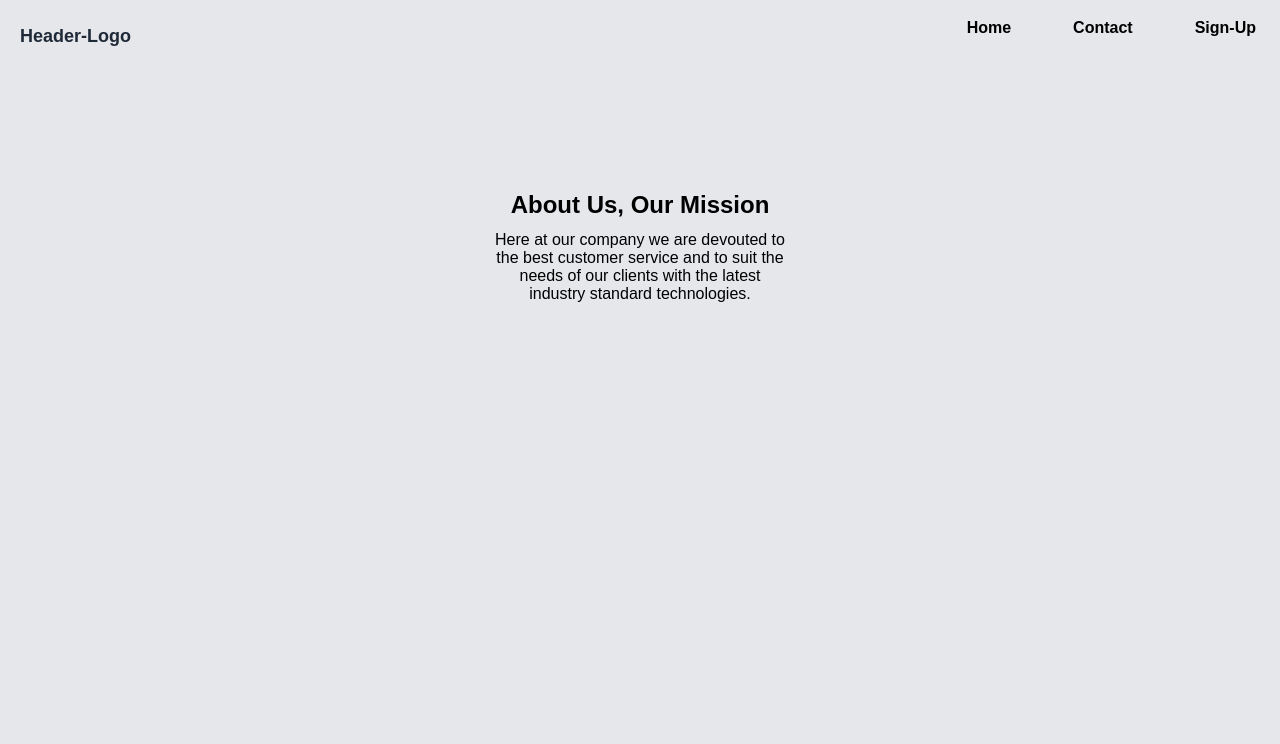
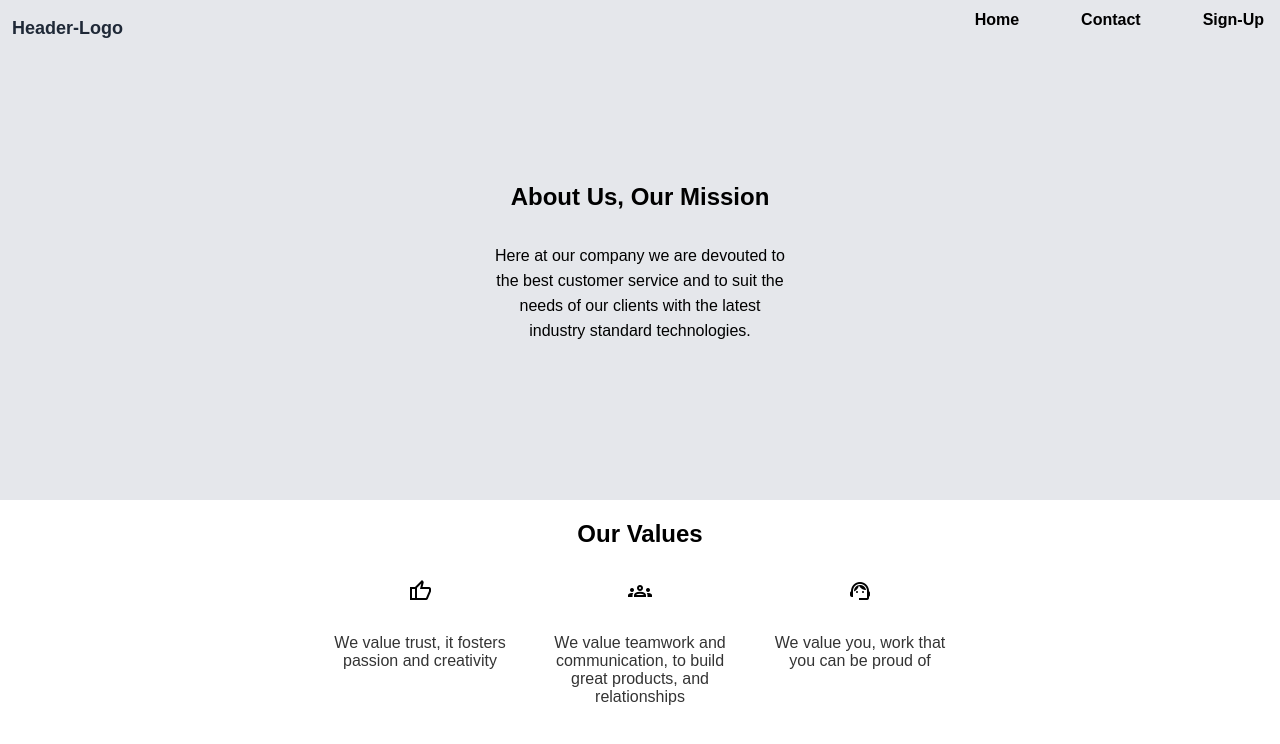
Before and after one commit to MartinDang485/ProjectLandingPage, a website: page about.html in a window 1280 px wide. Drawn offline with nearby package versions, Linux system fonts and the light colour scheme.

Commit message:
Finished about, will style the contact, and sign up page, and work on node js to let user do post requests, such as signing up, and sending contact information, in the contact page, and sign up page, will put that info into a database in the future when i know how

```diff
--- a/about.css
+++ b/about.css
@@ -1,6 +1,11 @@
 body {
+    font-family: "Hero Main text", sans-serif;
+    margin: 0;
+}
+
+.main-section-one {
     background-color: #E5E7EB;
-    font-family: "Hero Main text", sans-serif;
+    height: 500px;
 }
 
 .header-top {
@@ -59,11 +64,12 @@ body {
     }
 }
 
-.body {
+.section {
     display: flex;
+    flex-direction: column;
     justify-content: center;
     align-items: center;
-    flex-direction: column;
+    gap: 20px;
 }
 
 .headtitle {
@@ -76,4 +82,40 @@ body {
     text-align: center;
     animation: slideInLeft 3s;
     animation-fill-mode: forwards;
+    line-height: 25px;
 }
+
+.main-section-two {
+    margin: 0;
+}
+
+#values-title {
+    display: flex;
+    justify-content: center;
+}
+
+.values {
+    display: flex;
+    justify-content: center;
+    gap: 20px;
+}
+
+.values p {
+    width: 200px;
+    text-align: center;
+    font-size: 16px;
+    opacity: .8;
+}
+
+.values-section-one, .values-section-two, .values-section-three {
+    display: flex;
+    flex-direction: column;
+    align-items: center;
+}
+
+.values button {
+    height: 50px;
+    width: 50px;
+    background-color: white;
+    border: none;
+}
--- a/about.html
+++ b/about.html
@@ -5,8 +5,13 @@
     <meta name="viewport" content="width=device-width, initial-scale=1.0">
     <title>About</title>
     <link rel="stylesheet" href="about.css">
+
+    <link rel="stylesheet" href="https://fonts.googleapis.com/css2?family=Material+Symbols+Outlined:opsz,wght,FILL,GRAD@24,400,0,0" />
+    <link rel="stylesheet" href="https://fonts.googleapis.com/css2?family=Material+Symbols+Outlined:opsz,wght,FILL,GRAD@24,400,0,0" />
+    <link rel="stylesheet" href="https://fonts.googleapis.com/css2?family=Material+Symbols+Outlined:opsz,wght,FILL,GRAD@24,400,0,0" />
 </head>
 <body>
+    <div class="main-section-one">
         <div class="header-top">
             <div class="logo">
                 <h3 class="header-logo">Header-Logo</h3>
@@ -17,7 +22,7 @@
                 <a href="/signup"><button>Sign-Up</button></a>
             </div>
         </div>
-    <div class="body">
+        <div class="section">
             <h2 class="headtitle">About Us, Our Mission</h2>
             <div class="body-quote">
                 <p class="quote">Here at our company we are devouted to the best customer service
@@ -26,8 +31,24 @@
                 </p>
             </div>
         </div>
+    </div>
 
-
-
+    <div class="main-section-two">
+        <h2 id="values-title">Our Values</h2>
+        <div class="values">
+            <div class="values-section-one">
+                <button id="thumbs-up"><span class="material-symbols-outlined">thumb_up</span></button>
+                <p id="thumbs-up-text">We value trust, it fosters passion and creativity</p>
+            </div>
+            <div class="values-section-two">
+                <button id="teamwork"><span class="material-symbols-outlined">groups</span></button>
+                <p id="teamwork-text">We value teamwork and communication, to build great products, and relationships</p>
+            </div>
+            <div class="values-section-three">
+                <button id="customer"><span class="material-symbols-outlined">support_agent</span></button>
+                <p id="customer-text">We value you, work that you can be proud of</p>
+            </div>
+        </div>
+    </div>
 </body>
 </html>
--- a/server.js
+++ b/server.js
@@ -8,6 +8,10 @@ app.listen(3000);
 
 app.use(express.static(__dirname)); //Makes css static so it can be loaded into index.html
 app.get('/', (req, res) => {
+    res.sendFile('/index.html', { root: __dirname});
+});
+
+app.get('/index', (req, res) => {
     res.sendFile('/index.html', { root: __dirname});
 });
 
--- a/styles.css
+++ b/styles.css
@@ -7,7 +7,6 @@ body{
     background-color: #1F2937;
     height: 375px;
     margin-bottom: 20px;
-
 }
 
 
```
Also changed, not shown: contact.html (+9 -1 lines). Lines whose indentation alone changed are shown as unchanged.
